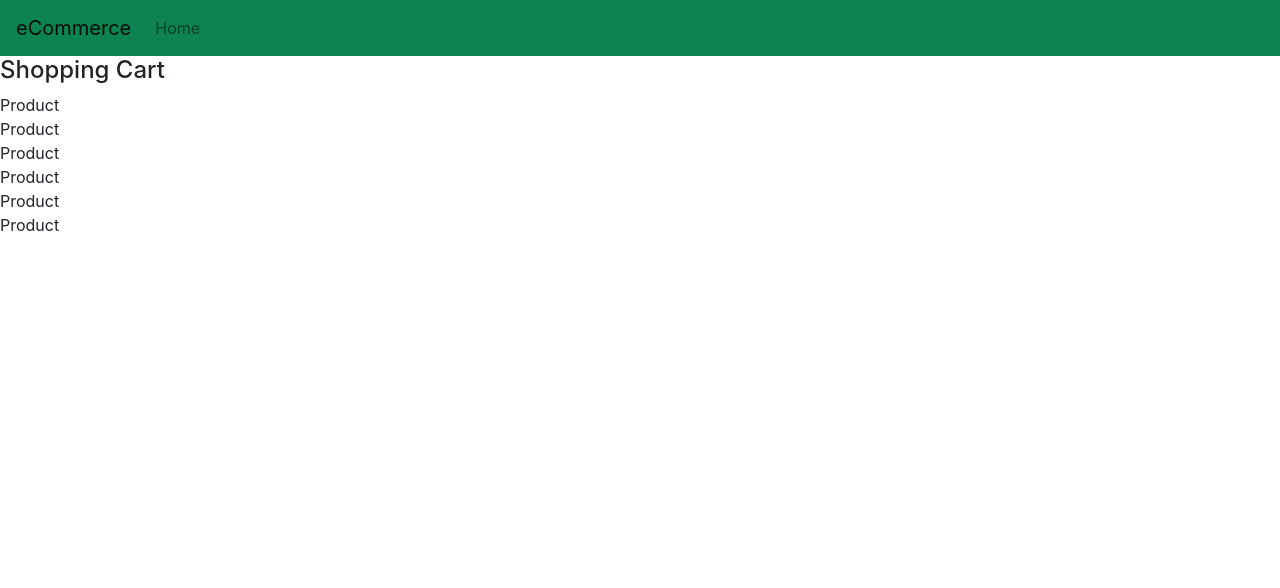
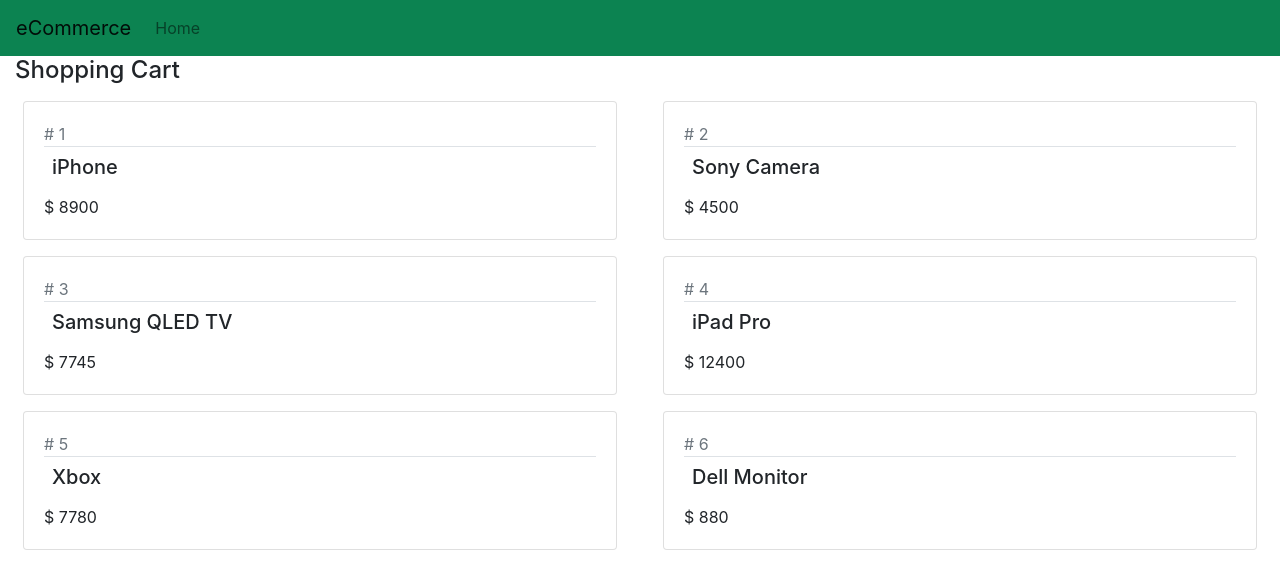
Before and after one commit to Kagin007/e-commerce, a React (Create React App) app: page / in a window 1280 px wide. Shown: the top 588 px of the page. Built offline with nearby package versions, Linux system fonts and the light colour scheme.

Commit message:
add product cards to shopping cart

```diff
--- a/src/Product.jsx
+++ b/src/Product.jsx
@@ -1,6 +1,26 @@
 import React, {Component} from 'react';
+
 export default class Product extends Component {
+  state = {
+    id: this.props.product.id,
+    productName: this.props.product.productName,
+    price: this.props.product.price
+  }
+
   render() {
-    return <div>Product</div>
+
+    return (
+    <div className='col-lg-6'>
+      <div className="card m-2">
+        <div className="card-body">
+          <div className="text-muted"># {this.state.id}</div>
+
+          <h5 className="p-2 border-top">{this.state.productName}</h5>
+
+          <div>$ {this.state.price}</div>
+        </div>
+      </div>
+    </div>
+    )
   }
-}
+};
--- a/src/ShoppingCart.jsx
+++ b/src/ShoppingCart.jsx
@@ -15,12 +15,17 @@
 
   render() {
     return (
-    <div>
+    <div className="container-fluid">
       <h4>Shopping Cart</h4>
 
-      <div>
+      <div className="row">
         {this.state.products.map((prod) => {
-          return <Product />
+          return (
+            <Product
+              key={prod.id}
+              product={prod}
+            />
+          );
         })}
       </div>
     </div>
```
